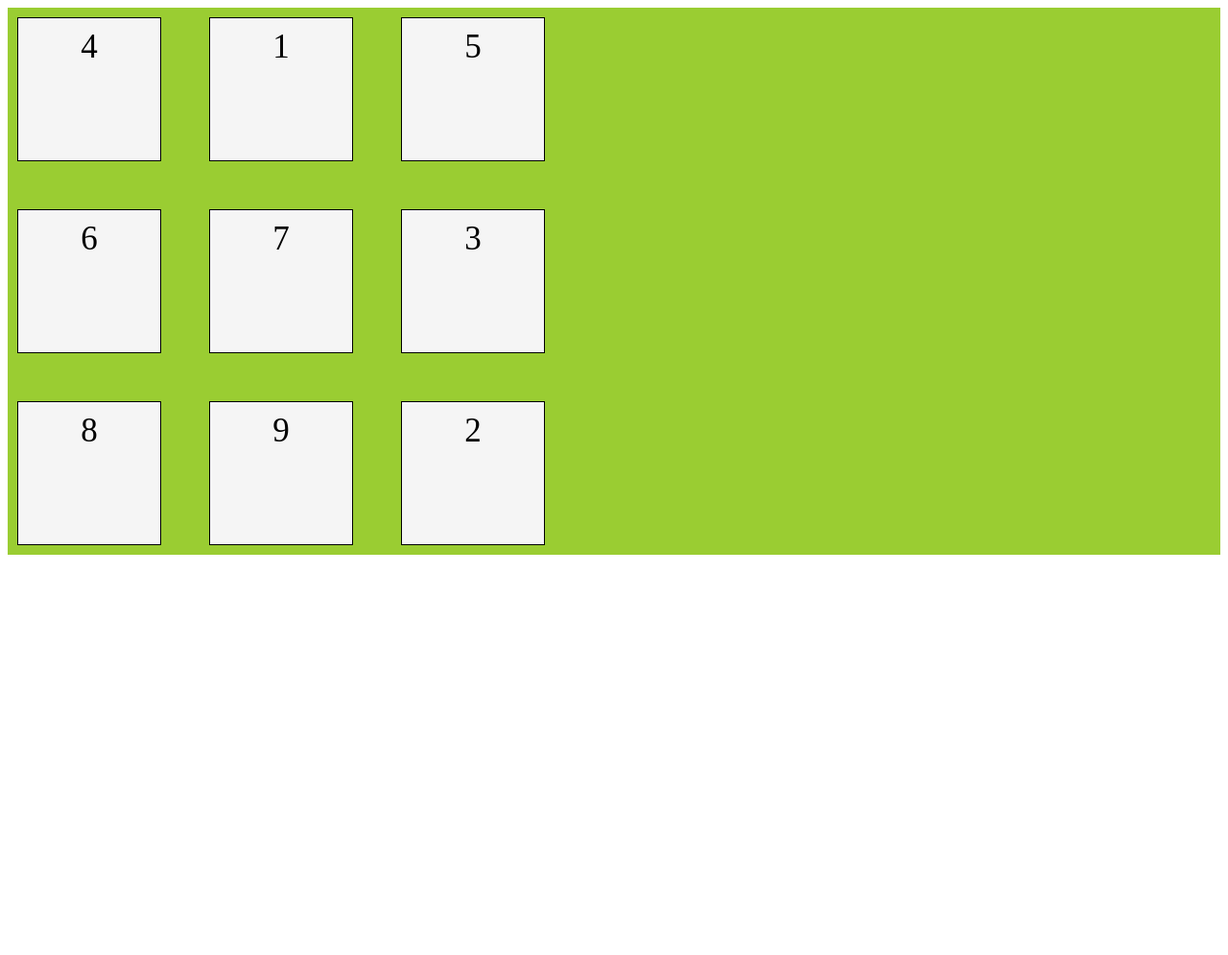
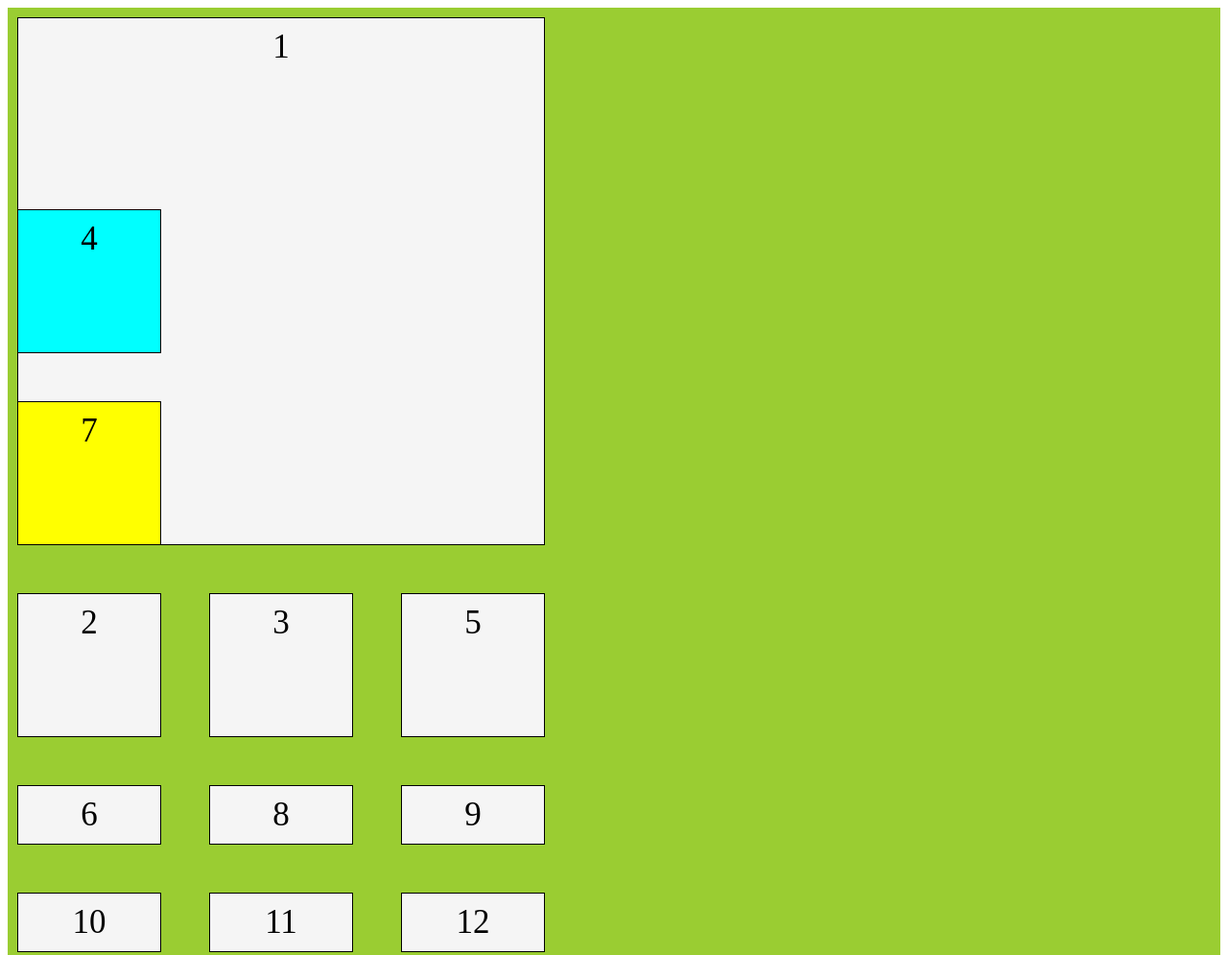
Before and after one commit to alibabaie/Learn-Css-Grid, a plain HTML site: page index.html in a window 1280 px wide. Shown: the top 995 px of the page at 96% size. Before the commit the page ends 800 px from the top, so only its background shows below. Drawn offline with Linux system fonts and the light colour scheme.

Commit message:
session3

```diff
--- a/Css/style.css
+++ b/Css/style.css
@@ -1,18 +1,10 @@
 .container{
     display: grid;
      grid-template-columns: repeat(3,150px);
-     grid-template-rows: repeat(3,150px);
+     grid-template-rows: repeat(4,150px);
      background-color: yellowgreen;
      padding: 10px;
-     /* grid-gap: 50px; */
-     /* grid-row-gap: 50px; */
-     /* grid-column-gap: 50px; */
      gap: 50px;
-     /* gap: 50px 10px; */
-     /* row-gap: 50px; */
-     /* column-gap: 10px; */
-
-
 }
 
 .item{
@@ -21,31 +13,46 @@
     padding: 10px;
     font-size: 35px;
     text-align: center;
-    /* margin: 25px; */
 }
 
-.item1{
-    grid-row-start: 1;
-    grid-row-end: 2;
-    grid-column-start: 2;
-    grid-column-end: 3;
+/* .item1{
+    grid-row: 1/2;
+    grid-column: 2/3;
+} */
+
+/* .item1{
+    grid-row: 1/3;
+    grid-column: 1/4;
+} */
+
+/* .item1{
+    grid-column-start: span 3;
+    grid-column-end: 4;
+} */
+
+/* .item1{
+    grid-column-start: span 3;
+    grid-column-end: 4;
+    grid-row-start: span 4;
+    grid-row-end: 5;
+} */
+
+  .item1{
+    grid-row: 1/span 3;
+    grid-column: 1/span 3;
+    z-index: 1;
+ }
+
+.item4{
+    grid-row: 2/3;
+    grid-column: 1/2;
+    background-color: aqua;
+    z-index: 2;
 }
 
-.item2{
-    /* grid-row-start: 3;
-    grid-row-end: 4;
-    grid-column-start: 3;
-    grid-column-end: 4; */
-
+.item7{
     grid-row: 3/4;
-    grid-column: 3/4;
+    grid-column: 1/2;
+    background-color: yellow;
+    z-index: 3;
 }
-
-.item3{
-    /* grid-row-start: 2;
-    grid-row-end: 3;
-    grid-column-start: 3;
-    grid-column-end: 4;  */
-
-    grid-area: 2/3/3/4;
-}
--- a/index.html
+++ b/index.html
@@ -12,12 +12,15 @@
     <div class="item item1">1</div>
     <div class="item item2">2</div>
     <div class="item item3">3</div>
-    <div class="item">4</div>
+    <div class="item item4">4</div>
     <div class="item">5</div>
     <div class="item">6</div>
-    <div class="item">7</div>
+    <div class="item item7">7</div>
     <div class="item">8</div>
     <div class="item">9</div>
+    <div class="item">10</div>
+    <div class="item">11</div>
+    <div class="item">12</div>
 </div>
 
 </body>
```
